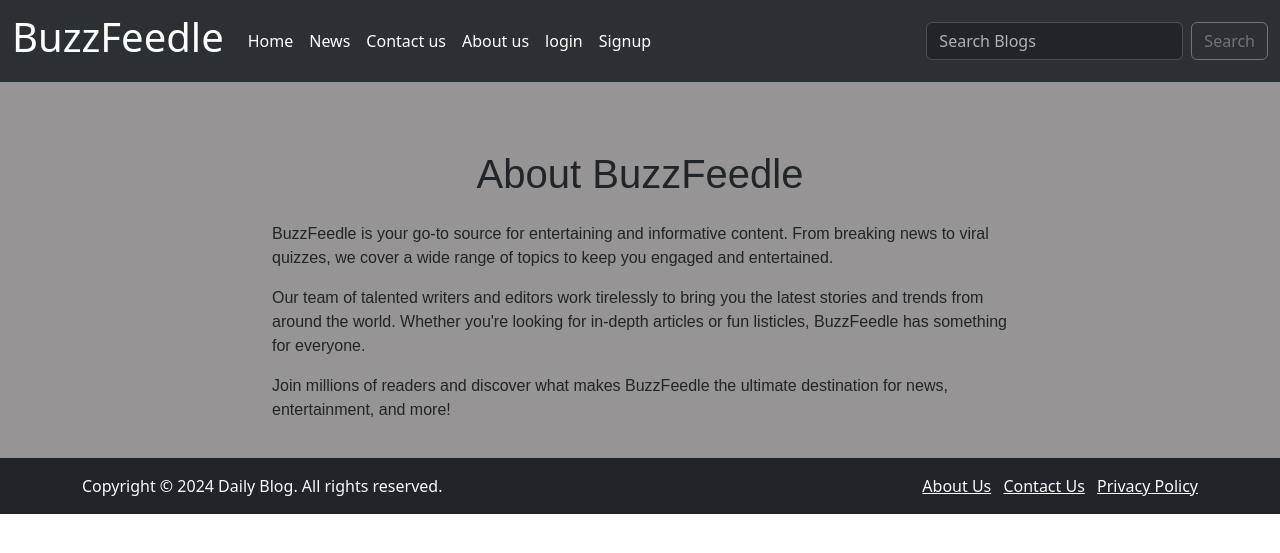
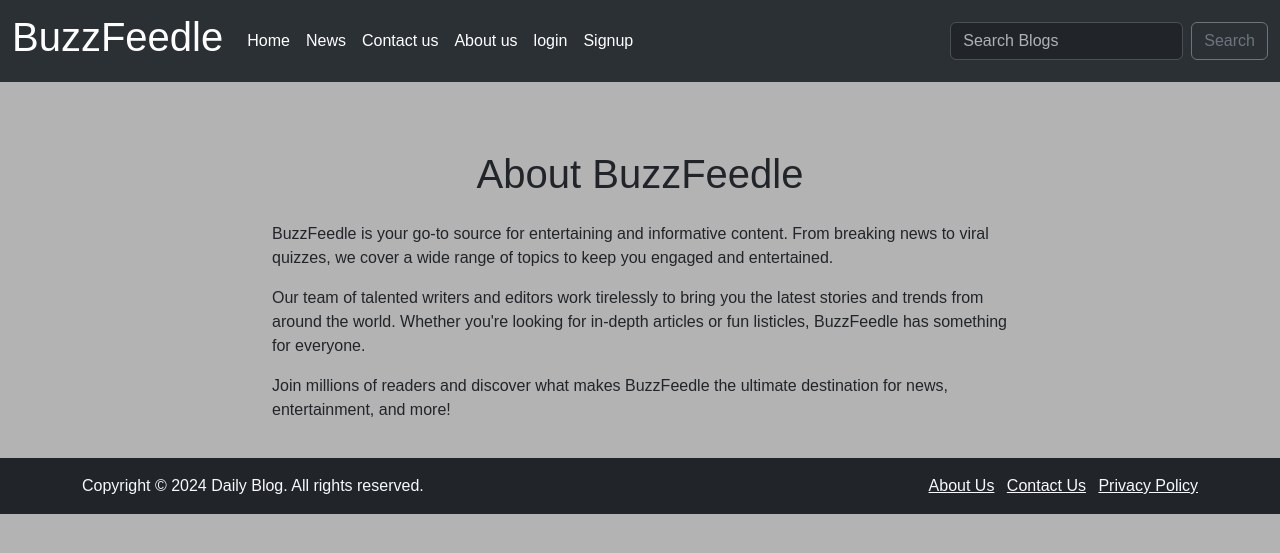
Before and after one commit to Uzair-A-Jokhio/blogWebsite-Django, a Django app: page /about/ in a window 1280 px wide. Shown: the top 553 px of the page. Run offline with Django 5.2, Linux system fonts and the light colour scheme; some libraries are stand-ins or nearby versions.

Commit message:
css change

```diff
--- a/App/static/css/stylesheet.css
+++ b/App/static/css/stylesheet.css
@@ -3,7 +3,7 @@
     font-family: Arial, Helvetica, sans-serif;
     margin: 0;
     padding: 0;
-    background-color: #969494;
+    background-color: #b3b3b3;
 }
 
 .header{
@@ -79,7 +79,7 @@
 
 .content {
     padding: 20px;
-    background-color: #969494;
+    background-color: #b3b3b3;
     font-family: Arial, Helvetica, sans-serif;
     margin: 0;
 
--- a/App/templates/base.html
+++ b/App/templates/base.html
@@ -3,13 +3,14 @@
 <html lang="en">
 <head>
     <meta charset="UTF-8">
-    <meta name="viewport" content="width=device-width, initial-scale=1.0">
+    <meta name="viewport" content="width=device-width, initial-scale=1.0, shrink-to-fit=no">
     <title>{% block title %}BuzzFeedle{% endblock %}</title>
-    <link rel="stylesheet" type="text/css" href="{% static 'css/stylesheet.css' %}">
+
     <link rel="stylesheet" href="https://maxcdn.bootstrapcdn.com/bootstrap/4.5.2/css/bootstrap.min.css">
     <!-- add bootstrap -->
     <link href="https://cdn.jsdelivr.net/npm/bootstrap@5.3.3/dist/css/bootstrap.min.css" rel="stylesheet"
-                 integrity="sha384-QWTKZyjpPEjISv5WaRU9OFeRpok6YctnYmDr5pNlyT2bRjXh0JMhjY6hW+ALEwIH" crossorigin="anonymous">
+    integrity="sha384-QWTKZyjpPEjISv5WaRU9OFeRpok6YctnYmDr5pNlyT2bRjXh0JMhjY6hW+ALEwIH" crossorigin="anonymous">
+    <link rel="stylesheet" type="text/css" href="{% static 'css/stylesheet.css' %}">
 </head>
 <body>
     {% include 'particals/_header.html' %}
--- a/App/views.py
+++ b/App/views.py
@@ -2,6 +2,7 @@ from django.shortcuts import render, redirect, get_object_or_404
 from .models import Product
 from .forms import ProductForm, ContactForm
 from django.core.paginator import Paginator, EmptyPage, PageNotAnInteger
+from django.contrib.auth.decorators import permission_required
 # Create your views here.
 
 def product_list(request):
@@ -24,7 +25,7 @@ def product_detail(request, pk):    # show the details if individual products
     product = Product.objects.get(pk=pk)
     return render(request, "index2.html", {"product":product})
 
-
+@permission_required(['user'])
 def edit_product(request, pk):
     """   """
     product = get_object_or_404(Product, pk=pk)
```
Also changed, not shown: db.sqlite3.
